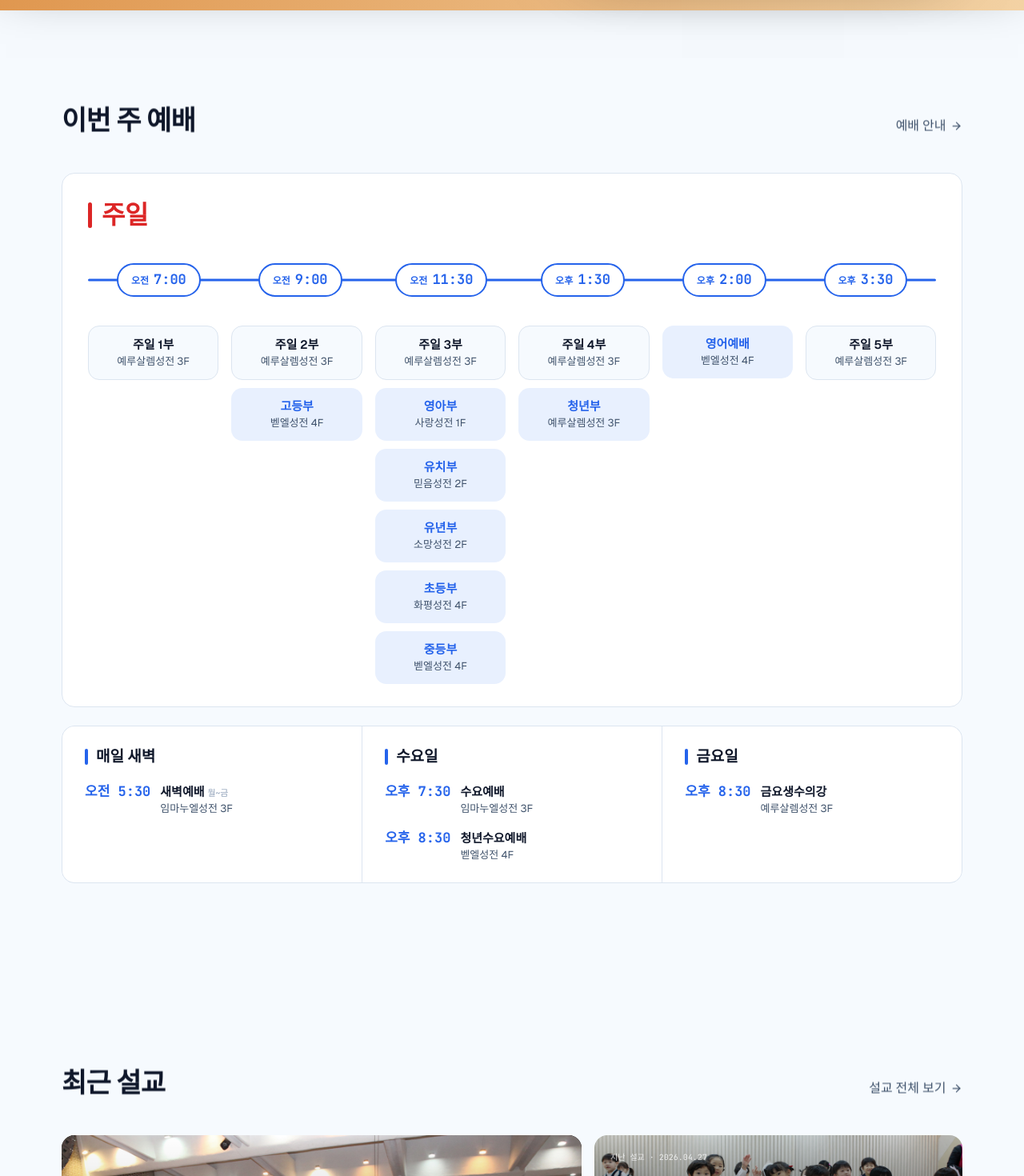
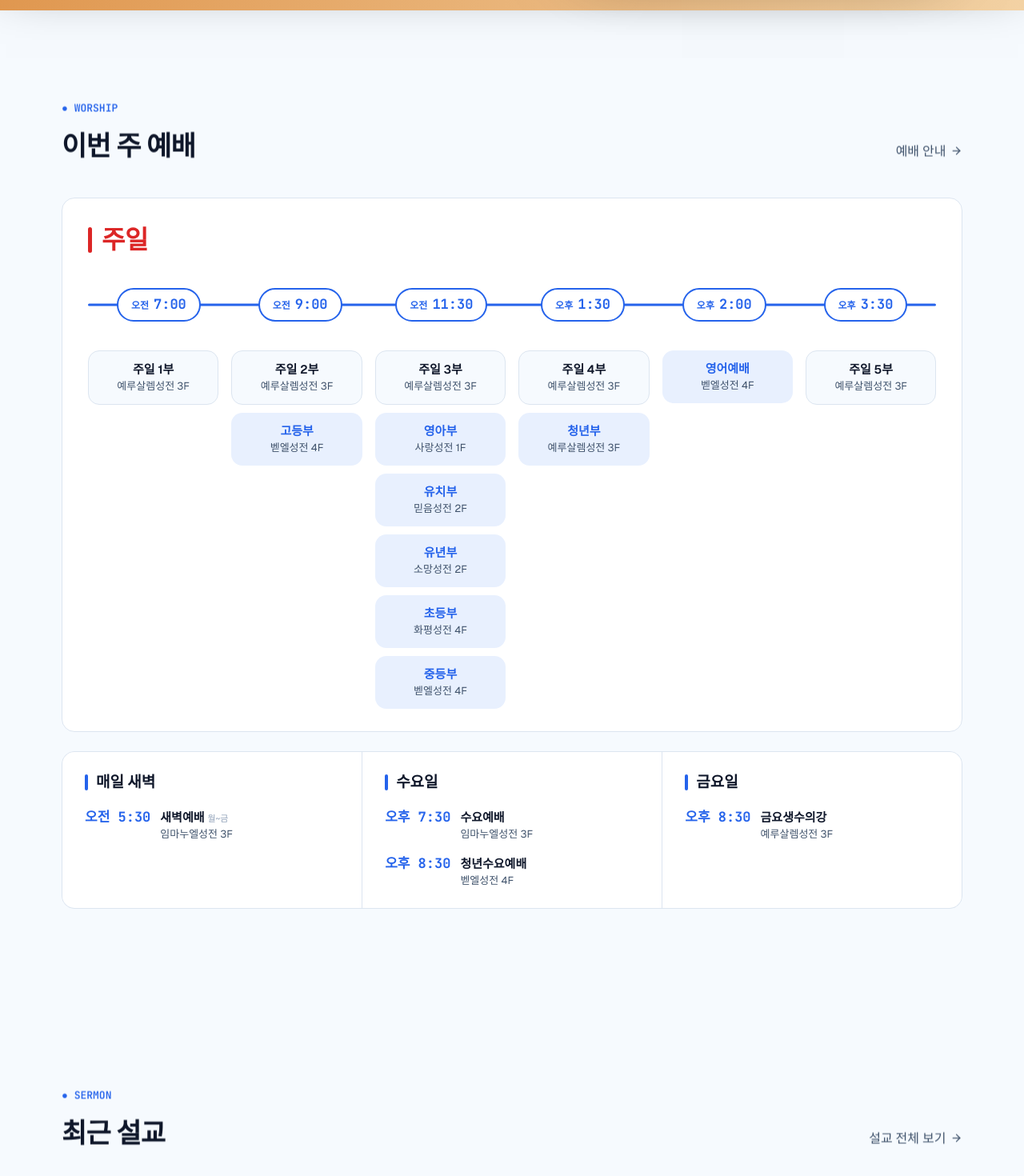
Before and after one commit to jihkyuo/sungbok-web, a Next.js app: page / in a window 1280 px wide. Shown: the part 3200-4670 px from the top of the page at 80% size. Built offline with nearby package versions, Linux system fonts and the light colour scheme; grey boxes are pictures that could not be loaded; a web font is replaced by a local one.

Commit message:
feat: 홈 섹션 헤더 영문 윗줄 라벨 13px로 확대, 예배·설교 섹션에 추가
- SectionTitle 윗줄 라벨 11px → 13px
- 이번 주 예배에 ● WORSHIP, 최근 설교에 ● SERMON 추가

```diff
--- a/src/domains/home/components/features/SectionTitle.tsx
+++ b/src/domains/home/components/features/SectionTitle.tsx
@@ -25,7 +25,7 @@ export const SectionTitle = ({
   return (
     <div className={cn('mb-8 md:mb-10', className)}>
       {eyebrow && (
-        <div className="b1-mono text-b1-accent mb-3 text-[11px] font-semibold tracking-[0.16em]">
+        <div className="b1-mono text-b1-accent mb-3 text-[13px] font-semibold tracking-[0.16em]">
           {eyebrow}
         </div>
       )}
--- a/src/domains/home/components/widgets/RecentSermons/VariantCombo.tsx
+++ b/src/domains/home/components/widgets/RecentSermons/VariantCombo.tsx
@@ -28,6 +28,7 @@ export const VariantCombo = () => (
       <Reveal>
         <SectionTitle
           title="최근 설교"
+          eyebrow="● SERMON"
           action={
             <Link
               href={ARCHIVE_HREF}
--- a/src/domains/home/components/widgets/WorshipTimes/index.tsx
+++ b/src/domains/home/components/widgets/WorshipTimes/index.tsx
@@ -12,6 +12,7 @@ export const WorshipTimes = () => {
       <Reveal>
         <SectionTitle
           title="이번 주 예배"
+          eyebrow="● WORSHIP"
           action={
             <Link
               href="/worship/guide"
```
